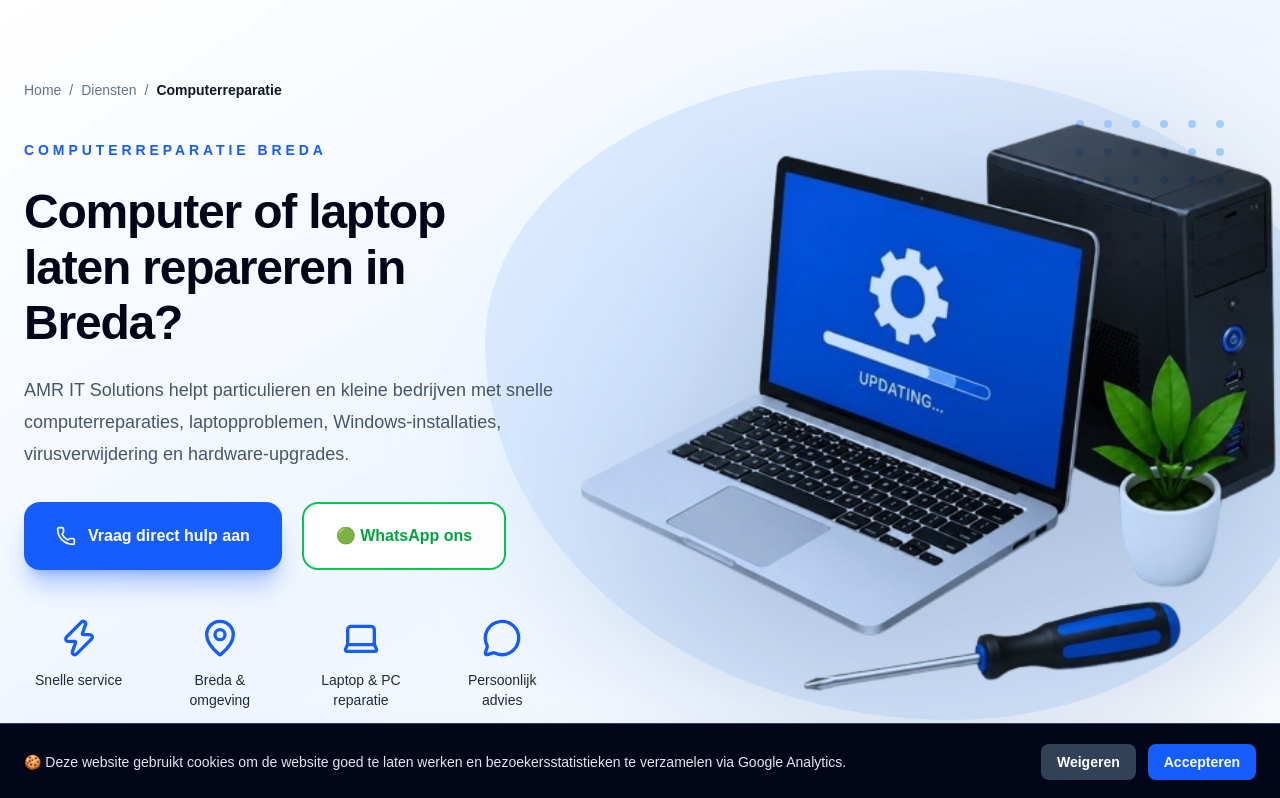
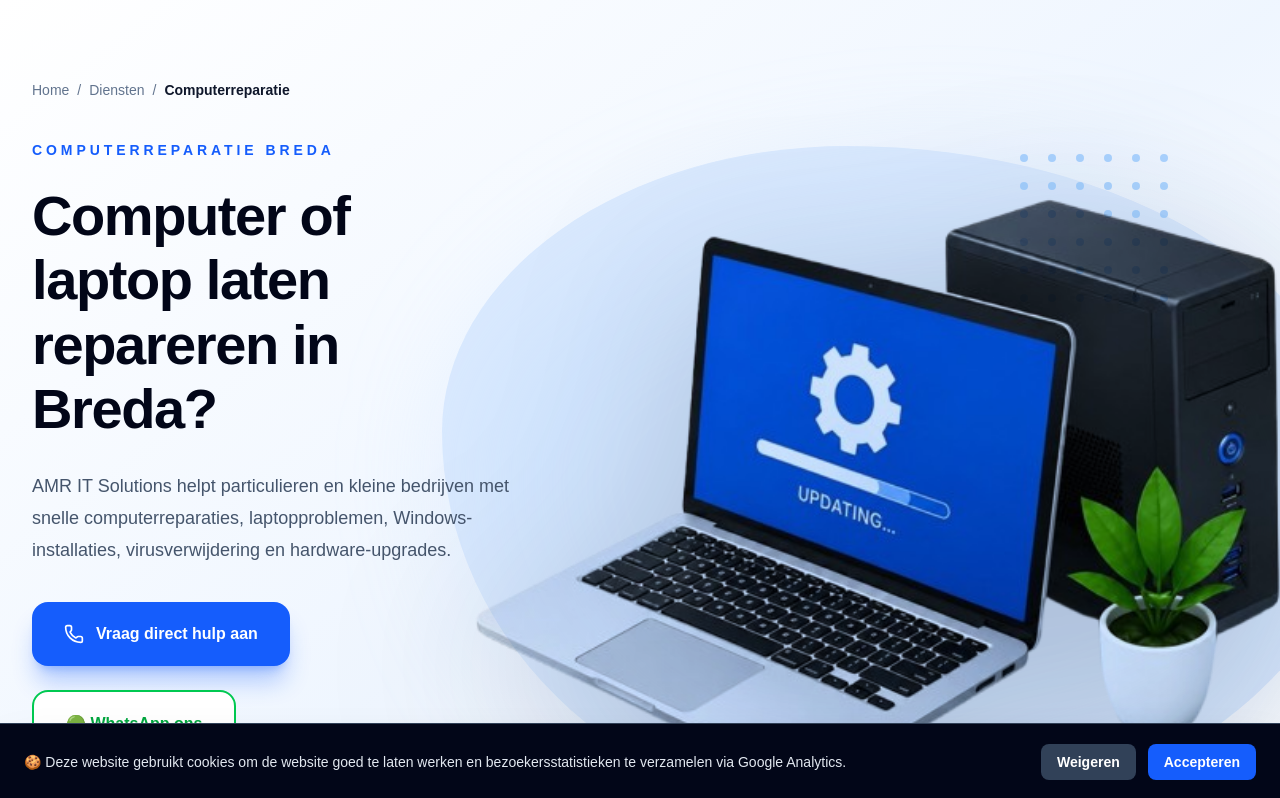
Before and after one commit to amritsolutions/amr-it-solutions, a Next.js app: page /computerreparatie in a window 1280 px wide. Shown: the top 798 px of the page. Built offline with nearby package versions, Linux system fonts and the light colour scheme.

Commit message:
Computerreparatie hero layout verbeterd

```diff
--- a/components/ComputerHero.tsx
+++ b/components/ComputerHero.tsx
@@ -3,16 +3,16 @@ import Breadcrumb from "@/components/Breadcrumb";
 import { Zap, MapPin, Laptop, MessageCircle, Phone } from "lucide-react";
 
 const benefits = [
-  { Icon: Zap, text: "Snelle service" },
-  { Icon: MapPin, text: "Breda & omgeving" },
+  { Icon: Zap, text: "Snelle\nservice" },
+  { Icon: MapPin, text: "Breda &\nomgeving" },
   { Icon: Laptop, text: "Laptop & PC\nreparatie" },
-  { Icon: MessageCircle, text: "Persoonlijk advies" },
+  { Icon: MessageCircle, text: "Persoonlijk\nadvies" },
 ];
 
 export default function ComputerHero() {
   return (
     <section className="relative overflow-hidden bg-gradient-to-br from-white via-blue-50 to-white">
-      <div className="mx-auto grid min-h-[760px] max-w-7xl items-center gap-12 px-6 py-20 lg:grid-cols-[0.9fr_1.1fr]">
+      <div className="mx-auto grid min-h-[760px] max-w-[1500px] items-center gap-10 px-8 py-20 lg:grid-cols-[0.82fr_1.18fr]">
         <div className="relative z-20">
           <Breadcrumb current="Computerreparatie" />
 
@@ -20,17 +20,17 @@ export default function ComputerHero() {
             Computerreparatie Breda
           </p>
 
-          <h1 className="mt-6 max-w-3xl text-4xl font-extrabold leading-[1.15] tracking-tight text-slate-950 sm:text-5xl lg:text-5xl">
+          <h1 className="mt-6 max-w-[760px] text-4xl font-extrabold leading-[1.15] tracking-tight text-slate-950 sm:text-5xl lg:text-[56px]">
             Computer of laptop laten repareren in Breda?
           </h1>
 
-          <p className="mt-6 max-w-xl text-lg leading-8 text-slate-600">
+          <p className="mt-7 max-w-[620px] text-lg leading-8 text-slate-600">
             AMR IT Solutions helpt particulieren en kleine bedrijven met snelle
             computerreparaties, laptopproblemen, Windows-installaties,
             virusverwijdering en hardware-upgrades.
           </p>
 
-          <div className="mt-8 flex flex-wrap gap-5">
+          <div className="mt-9 flex flex-wrap gap-6">
             <a
               href="/#contact"
               className="inline-flex items-center gap-3 rounded-2xl bg-blue-600 px-8 py-5 font-bold text-white shadow-xl shadow-blue-600/30 transition-all duration-300 hover:-translate-y-1 hover:bg-blue-700"
@@ -47,7 +47,7 @@ export default function ComputerHero() {
             </a>
           </div>
 
-          <div className="mt-12 grid max-w-2xl grid-cols-2 gap-8 sm:grid-cols-4">
+          <div className="mt-14 grid max-w-[640px] grid-cols-2 gap-8 sm:grid-cols-4">
             {benefits.map(({ Icon, text }) => (
               <div key={text} className="text-center text-slate-800">
                 <Icon className="mx-auto mb-3 h-10 w-10 text-blue-600" />
@@ -59,11 +59,12 @@ export default function ComputerHero() {
           </div>
         </div>
 
-        <div className="relative hidden min-h-[620px] lg:block">
-          <div className="absolute left-[-120px] top-[-10px] h-[650px] w-[850px] rounded-[48%_52%_45%_55%/42%_48%_52%_58%] bg-blue-100" />
-          <div className="absolute left-[-80px] top-12 h-[620px] w-[820px] rounded-[55%_45%_55%_45%/45%_55%_45%_55%] bg-blue-200/40 blur-3xl" />
+        <div className="relative hidden min-h-[650px] lg:block">
+          <div className="absolute -left-28 top-4 h-[680px] w-[920px] rounded-[44%_56%_52%_48%/42%_48%_52%_58%] bg-blue-100" />
 
-          <div className="absolute right-8 top-10 z-10 grid grid-cols-6 gap-5 opacity-70">
+          <div className="absolute -left-20 top-14 h-[620px] w-[870px] rounded-[55%_45%_58%_42%/45%_55%_45%_55%] bg-blue-200/40 blur-3xl" />
+
+          <div className="absolute right-20 top-6 z-10 grid grid-cols-6 gap-5 opacity-70">
             {Array.from({ length: 36 }).map((_, i) => (
               <span key={i} className="h-2 w-2 rounded-full bg-blue-300" />
             ))}
@@ -72,9 +73,9 @@ export default function ComputerHero() {
           <Image
             src="/images/computerrepair.png"
             alt="Computerreparatie laptop en pc"
-            width={1050}
-            height={780}
-            className="relative z-20 mt-4 w-[118%] max-w-none -translate-x-10 translate-y-4 object-contain mix-blend-multiply drop-shadow-[0_45px_90px_rgba(15,23,42,0.18)] transition duration-500 hover:scale-[1.03]"
+            width={1150}
+            height={850}
+            className="relative z-20 mt-4 w-[128%] max-w-none -translate-x-24 translate-y-10 object-contain mix-blend-multiply drop-shadow-[0_45px_90px_rgba(15,23,42,0.18)] transition duration-500 hover:scale-[1.02]"
             priority
           />
         </div>
```
